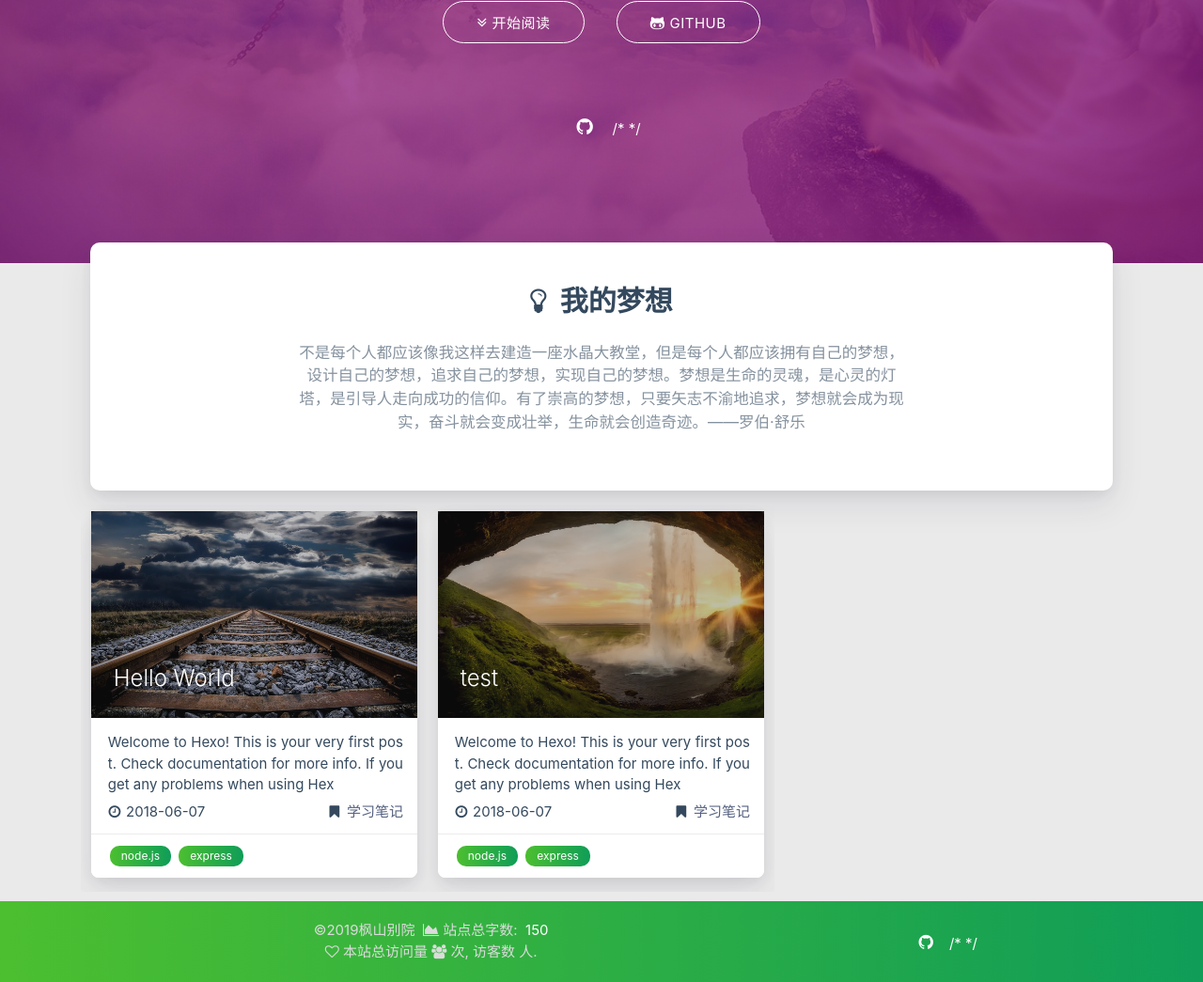
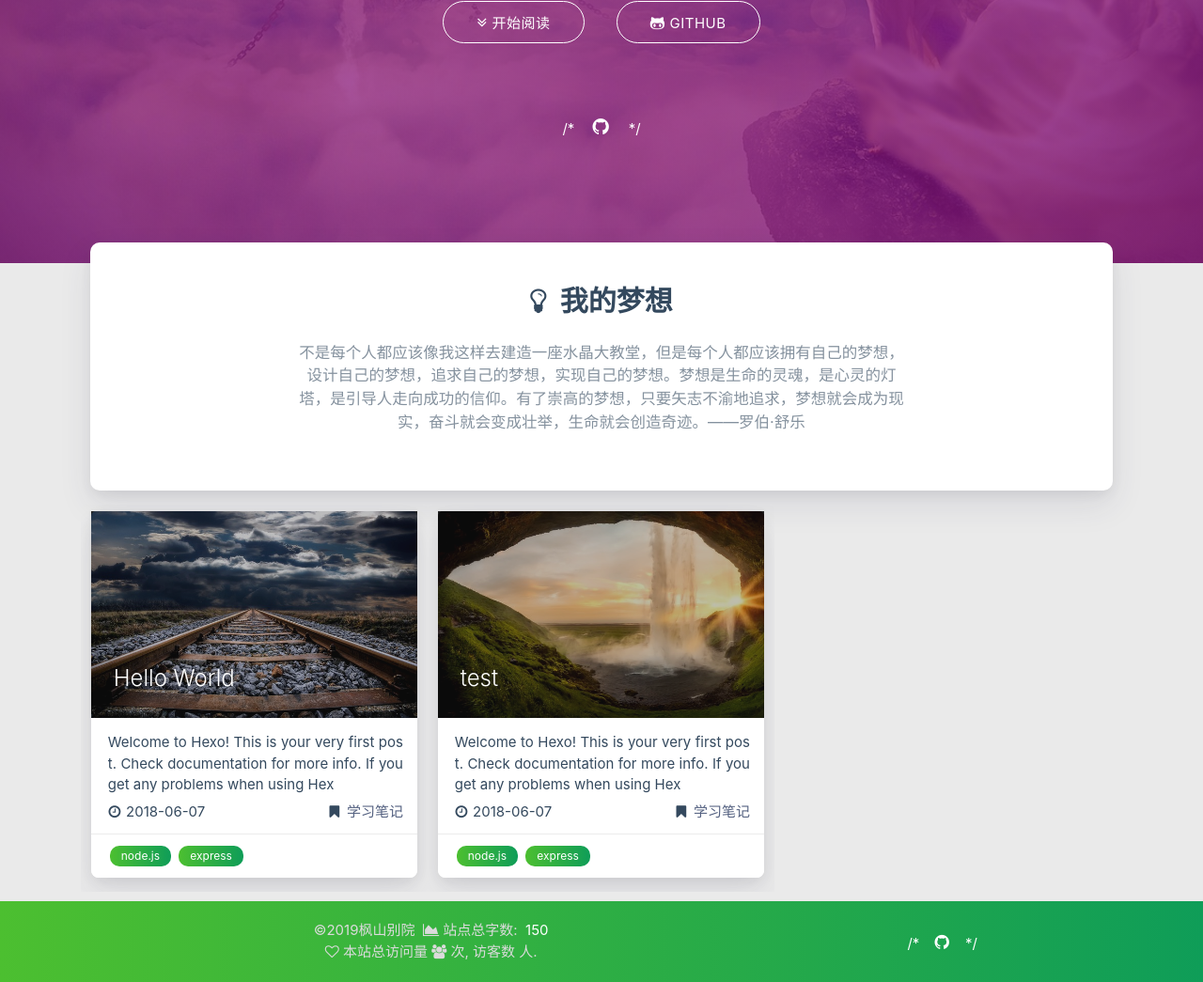
Before and after one commit to fengshanbieyuan/fengshanbieyuan.github.io, a plain HTML site: page index.html in a window 1280 px wide. Shown: the part 520-1565 px from the top of the page at 94% size. Drawn offline with Linux system fonts and the light colour scheme; some packages are replaced by stand-ins of ours; no server answers; a script that the page names is missing.

Commit message:
Site updated: 2019-05-27 22:37:45

```diff
--- a/index.html
+++ b/index.html
@@ -257,12 +257,13 @@ $('.bg-cover').css('background-image', 'url(/medias/banner/' + new Date().getDay
                 </a>
 
             </div>
-            <div class="cover-social-link">
+            <div class="cover-social-link">/*
+
     <a href="https://github.com/fengshanbieyuan" class="tooltipped" target="_blank" data-tooltip="访问我的GitHub" data-position="top" data-delay="50">
         <i class="fa fa-github"></i>
     </a>
 
-/*
+
 
 
 
@@ -497,12 +498,13 @@ $(function () {
 
 
         </div>
-        <div class="col s12 m4 l4 social-link social-statis">
+        <div class="col s12 m4 l4 social-link social-statis">/*
+
     <a href="https://github.com/fengshanbieyuan" class="tooltipped" target="_blank" data-tooltip="访问我的GitHub" data-position="top" data-delay="50">
         <i class="fa fa-github"></i>
     </a>
 
-/*
+
 
 
 
```
Also changed, not shown: 2018/06/07/hello-world/index.html (+3 -2 lines), 2018/06/07/test/index.html (+3 -2 lines), about/index.html (+7 -4 lines), archives/2018/06/index.html (+3 -2 lines), archives/2018/index.html (+3 -2 lines), archives/index.html (+3 -2 lines), categories/index.html (+3 -2 lines), categories/学习笔记/index.html (+3 -2 lines), friends/index.html (+3 -2 lines), tags/express/index.html (+3 -2 lines), tags/index.html (+3 -2 lines), tags/node-js/index.html (+3 -2 lines).
